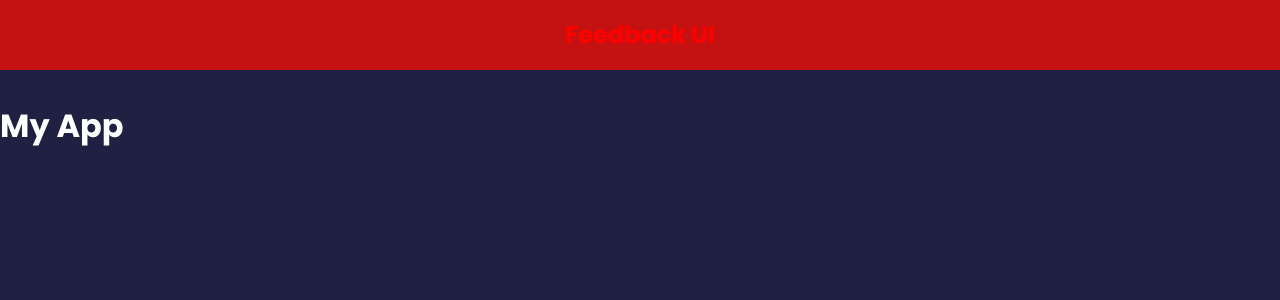
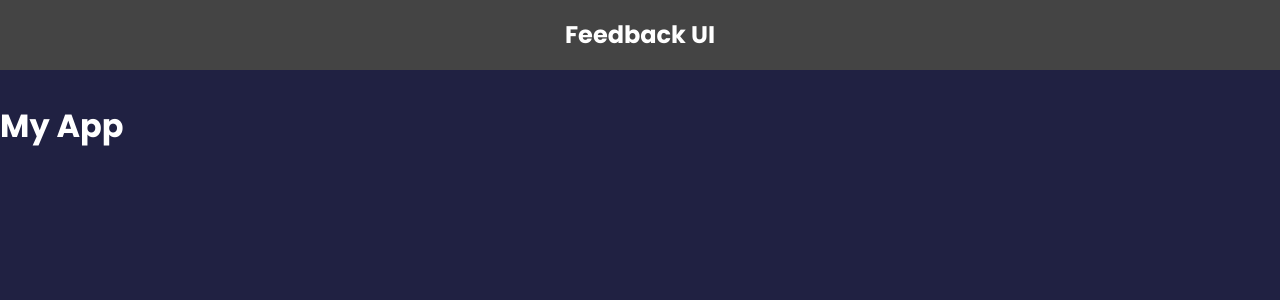
Before and after one commit to kosmineOdiseja/learningReact, a React (Create React App) app: page / in a window 1280 px wide. Shown: the top 300 px of the page. Built offline with nearby package versions, Linux system fonts and the light colour scheme.

Commit message:
renaming last commit name

```diff
--- a/src/components/Header.jsx
+++ b/src/components/Header.jsx
@@ -5,8 +5,8 @@ import React from 'react'
 // but we can use destructuring with curly braces { text }
 const Header = ({ text }) => {
 	const headerStyles= {
-		backgroundColor: '#c41111',
-		color: 'red',
+		backgroundColor: '#444',
+		color: 'white',
 	}
 
 	return (
```
